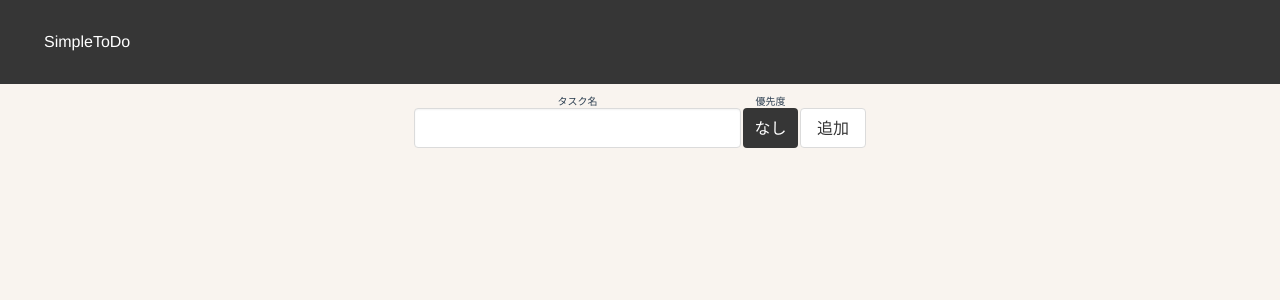
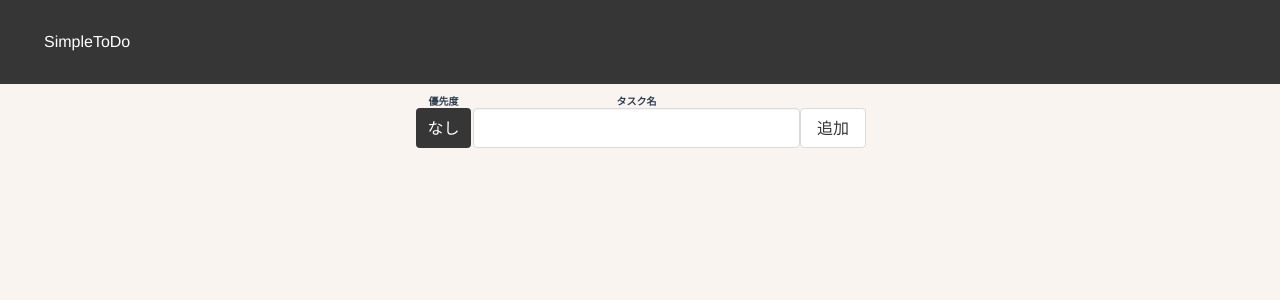
Before and after one commit to Uki884/vue-composition-api-practice, a Vue app: page / in a window 1280 px wide. Shown: the top 300 px of the page. Built offline with nearby package versions, Linux system fonts and the light colour scheme.

Commit message:
・スタイル調整 ・エンターでもタスク追加できるようにした。

```diff
--- a/src/components/Atoms/BaseInput.vue
+++ b/src/components/Atoms/BaseInput.vue
@@ -3,7 +3,7 @@
     <span class="common-input__label">
       <slot name="label"></slot>
     </span>
-    <b-input v-model="inputValue" />
+    <b-input @keydown.native.enter="updateValue($event)" v-model="inputValue" />
   </div>
 </template>
 
@@ -27,11 +27,10 @@ export default defineComponent({
     },
   },
   setup(props: Props, context: SetupContext) {
-    props.value;
+
     const updateValue = (e: Event) =>{
-      context.emit('change', (e.target as HTMLInputElement).value);
+      context.emit('click');
     }
-
     const inputValue = computed({
       get: () => {
         return props.value
@@ -40,7 +39,6 @@ export default defineComponent({
         context.emit('change', val)
       }
     });
-
     return {
       updateValue,
       inputValue
@@ -54,6 +52,7 @@ export default defineComponent({
   position: relative;
   width: 100%;
   &__label{
+    font-weight: bold;
     font-size: 10px;
     position: absolute;
     top: -14px;
--- a/src/components/Atoms/TodoListItem.vue
+++ b/src/components/Atoms/TodoListItem.vue
@@ -52,6 +52,7 @@ export default defineComponent({
   text-align: left;
   display: flex;
   justify-content: space-between;
+  word-break: break-all;
 }
 
 .is-done {
--- a/src/components/Atoms/TodoPriorityButton.vue
+++ b/src/components/Atoms/TodoPriorityButton.vue
@@ -3,7 +3,14 @@
     <span class="priority__label">
       <slot name="label"></slot>
     </span>
-    <b-button @click="submit()" :type="color" :size="size" :rounded="rounded" :outlined="outlined" class="priority__button" :style="`width :${width}px;`">
+    <b-button @click="submit()"
+      :type="color"
+      :size="size"
+      :rounded="rounded"
+      :outlined="outlined"
+      class="priority__button"
+      :style="`width :${width}px;`"
+    >
       {{ text }}
     </b-button>
   </div>
@@ -27,7 +34,7 @@ type Props = {
   size: string;
   rounded: boolean;
   outlined: boolean;
-  width: string;
+  width: number;
 };
 
 const priorityText: priorityTextObject = {
@@ -55,8 +62,8 @@ export default defineComponent({
       default: ''
     },
     width: {
-      type: String,
-      default: ''
+      type: Number,
+      default: null
     },
     rounded: {
       type: Boolean,
@@ -92,9 +99,9 @@ export default defineComponent({
 .priority{
   &__button {
     margin: 0 2px;
-    // width: 36px !important;
   }
   &__label {
+    font-weight: bold;
     font-size: 10px;
     position: absolute;
     top: -14px;
--- a/src/components/Molecules/TodoInputField.vue
+++ b/src/components/Molecules/TodoInputField.vue
@@ -1,11 +1,11 @@
 <template>
   <div class="common-input-fields">
-      <BaseInput :value="inputTodo" @change="changeTodoInput">
+      <TodoPriority :priority="priority" @selectPriority="selectPriority" />
+      <BaseInput :value="inputTodo" @change="changeTodoInput" @click="addTodo">
         <template slot="label">
           タスク名
         </template>
       </BaseInput>
-      <TodoPriority :priority="priority" @selectPriority="selectPriority" />
       <BaseButton @click="addTodo" text="追加" />
   </div>
 </template>
--- a/src/components/Molecules/TodoList.vue
+++ b/src/components/Molecules/TodoList.vue
@@ -65,6 +65,7 @@ export default defineComponent({
   &__items{
     cursor: pointer;
     display: flex;
+    align-items: center;
     justify-content: start;
     border-bottom: solid 1px;
     padding: 12px;
--- a/src/components/Molecules/TodoPriority.vue
+++ b/src/components/Molecules/TodoPriority.vue
@@ -1,7 +1,7 @@
 <template>
   <priorityDropdown >
     <template slot="button">
-      <PriorityButton :priority="priority" width="55">
+      <PriorityButton :priority="priority" :width="55">
         <template slot="label">
           優先度
         </template>
```
